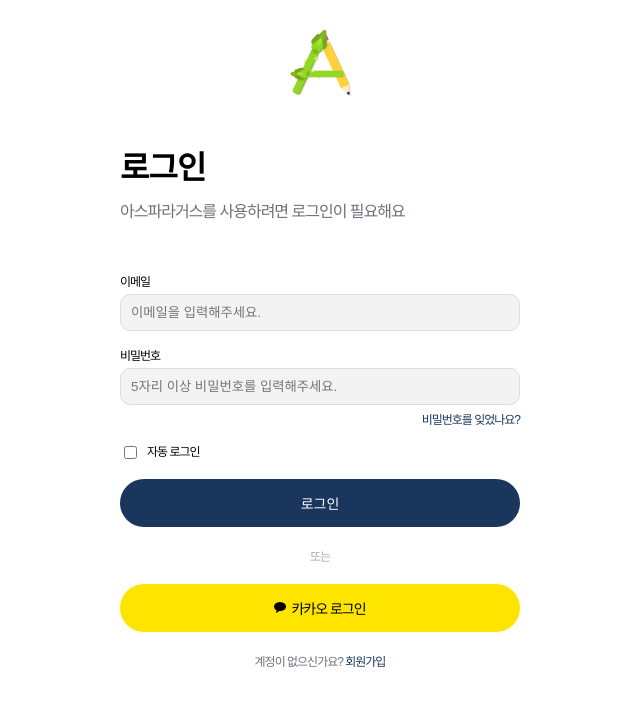
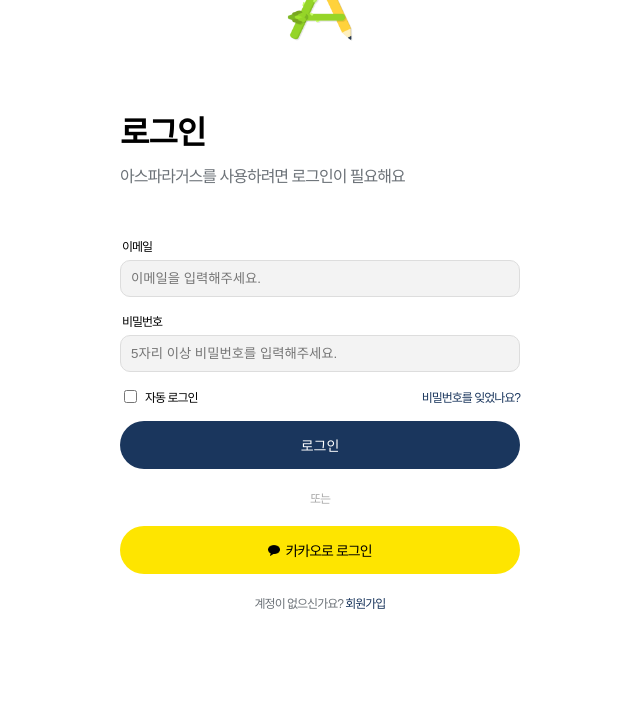
Before and after one commit to LikeLion-FireFox/asparagus-frontend, a React (Vite) app: page /loginPage in a window 1280 px wide. Shown: the top 706 px of the page, without its empty margins (320-960 px from the left). Built offline with nearby package versions, Linux system fonts and the light colour scheme; no server answers; a web font is replaced by a local one.

Commit message:
컴퓨터 이동

```diff
--- a/src/pages/HomePage.jsx
+++ b/src/pages/HomePage.jsx
@@ -7,7 +7,7 @@
 import SplashPage from "./SplashPage";
 import OnBoardPage from "./OnBoardPage";
 
-import { api } from "../config/apis";
+
 import { Container } from "./HomePage.styled";
 
 export default function HomePage() {
@@ -20,13 +20,9 @@
         }, 2000)
     }, [])
 
-    const isAuthenticated = useSelector((state) => state.auth.isAuthenticated);
-
     return (
         <>
-            {isLoading ? <SplashPage /> : (
-                isAuthenticated ? <MainPage /> : <OnBoardPage />
-            )}
+            {isLoading ? <SplashPage /> : <OnBoardPage />}
         </>
     );
 }
--- a/src/pages/Login.jsx
+++ b/src/pages/Login.jsx
@@ -1,5 +1,5 @@
 import React, { h1, useState } from "react";
-import { useDispatch } from "react-redux";
+import { useDispatch, useSelector } from "react-redux";
 import { useNavigate } from "react-router-dom";
 
 import path from "../assets/Path.png";
@@ -119,9 +119,8 @@
                             required
                             placeholder="5자리 이상 비밀번호를 입력해주세요."
                         />
-                        <S.ForgotPassword href="/forgot-password">비밀번호를 잊었나요?</S.ForgotPassword>
                     </S.FormGroup>
-                    <S.FormGroup>
+                    <S.FormGroup style={{width: "100%", display: "flex", justifyContent: "space-between"}}>
                         <S.CheckboxContainer>
                             <S.Checkbox
                                 type="checkbox"
@@ -129,8 +128,9 @@
                                 checked={autoLogin}
                                 onChange={handleAutoLoginChange}
                             />
-                            <S.Label htmlFor="auto-login">자동 로그인</S.Label>
+                            <S.Label htmlFor="auto-login" style={{marginBottom: "0px"}}>자동 로그인</S.Label>
                         </S.CheckboxContainer>
+                        <S.ForgotPassword href="/forgot-password">비밀번호를 잊었나요?</S.ForgotPassword>
                     </S.FormGroup>
                     <S.LoginButton type="submit" onClick={handleLogin}>
                         로그인
@@ -139,7 +139,7 @@
                 <S.OrDivider>또는</S.OrDivider>
                 <S.KakaoLoginContainer onClick={handleKakaoLogin}>
                     <S.KakaoLogo src={path} alt="Kakao Logo" />
-                    <S.KakaoLoginText>카카오 로그인</S.KakaoLoginText>
+                    <S.KakaoLoginText>카카오로 로그인</S.KakaoLoginText>
                 </S.KakaoLoginContainer>
                 <S.SignUpPrompt>
                     계정이 없으신가요? <S.SignUpLink onClick={() => {navigate("/signup")}}>회원가입</S.SignUpLink>
--- a/src/pages/Login.style.js
+++ b/src/pages/Login.style.js
@@ -40,13 +40,9 @@
 `;
 
 export const Logo = styled.img`
-    width: 67px;
-    margin-bottom: 40px;
-
-    @media (max-width: 768px) {
-        width: 50px;
-        margin-bottom: 20px;
-    }
+    margin-top: -60px;
+    width: 72px;
+    margin-bottom: 60px;
 `;
 
 export const Title = styled.div`
@@ -77,10 +73,12 @@
 
 export const Label = styled.label`
     display: block;
-    margin-bottom: 5px;
+    margin-left: 2px;
+    margin-bottom: 6px;
     font-color: #6c7278;
     font-size: 12px;
     backgroundcolor: #f3f3f3;
+    vertical-align: center;
 `;
 
 export const Input = styled.input`
@@ -95,7 +93,7 @@
 export const ForgotPassword = styled.a`
     display: block;
     text-align: right;
-    margin-top: 5px;
+    margin-top: 1px;
     color: #1a365d;
     text-decoration: none;
     font-size: 12px;
@@ -104,10 +102,11 @@
 export const CheckboxContainer = styled.div`
     display: flex;
     align-items: center;
+    vertical-align: center;
 `;
 
 export const Checkbox = styled.input`
-    margin-right: 10px;
+    margin-right: 6px;
 `;
 
 export const LoginButton = styled.button`
--- a/src/pages/OnBoardPage.jsx
+++ b/src/pages/OnBoardPage.jsx
@@ -1,5 +1,7 @@
 import { useState } from "react"
 import { useNavigate } from "react-router-dom"
+import { useSelector } from "react-redux";
+import { api } from "../config/apis";
 import styled from "styled-components"
 
 import { Button } from "@/components/forms/Button"
@@ -12,6 +14,9 @@
 export default function OnBoardPage() {
     const navigate = useNavigate();
 
+    const [isAuthenticated, setAuthenticated] = useState(useSelector((state) => state.auth.isAuthenticated));
+    console.log("로그인 상태", isAuthenticated);
+
     const [readyToMove, setReadyToMove] = useState(false);
     const total_page_number = 4;
     const [page_number, setPageNumber] = useState(0);
@@ -19,7 +24,12 @@
 
     const NextPage = () => {
         if (readyToMove) {
-            navigate("/loginPage");
+            if (isAuthenticated){
+                navigate("/mainPage");
+            }
+            else {
+                navigate("/loginPage");
+            }
             return;
         }
 
--- a/src/pages/ProfilePage.jsx
+++ b/src/pages/ProfilePage.jsx
@@ -34,7 +34,10 @@
     async function Logout() {
         async function RequestLogout() {
             try {
-                const response = await api.post(`/mainPage/logout?memberId=0`, withCredentials=true);
+                const response = await api.post(`/mainPage/logout?memberId=0`, {
+                    headers: { "Content-Type": "application/json" },
+                    withCredentials: true,
+                });
                 if (response.status === 200) {
                     console.log("로그아웃 성공:", response);
                 } else {
```
